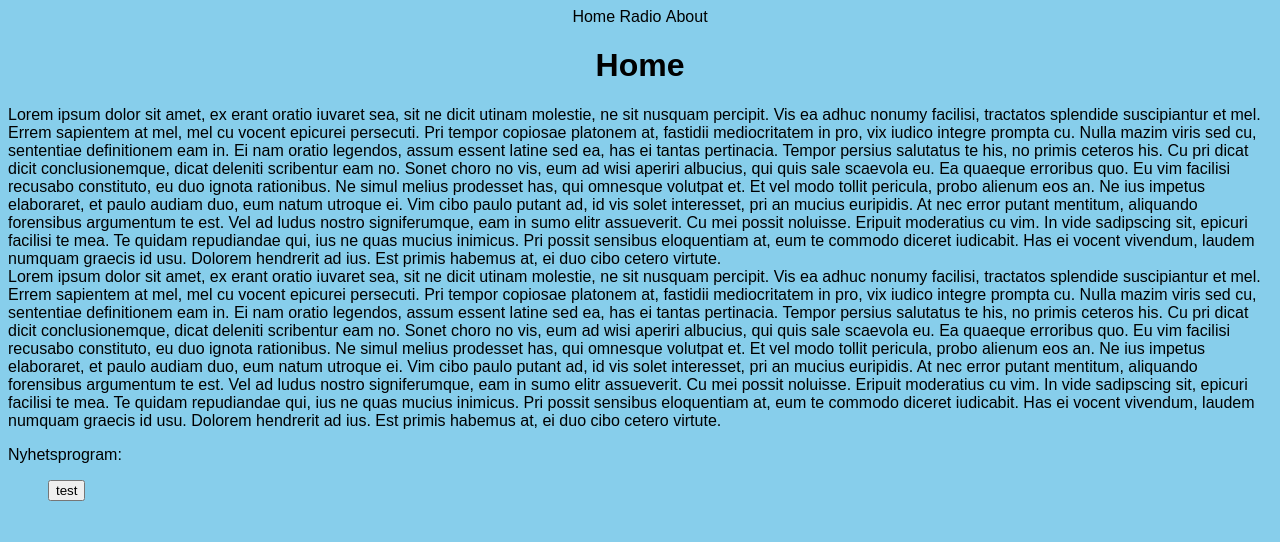
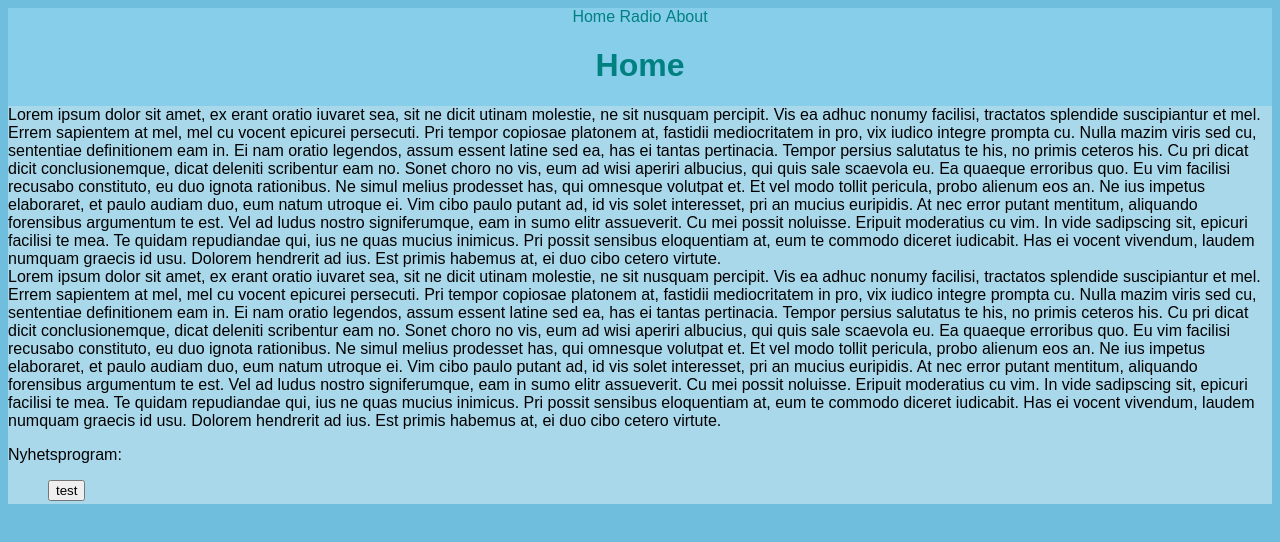
Before and after one commit to crunchwrap89/Projekt-SR-Api, a plain HTML site: page index.html in a window 1280 px wide. Drawn offline with nearby package versions, Linux system fonts and the light colour scheme.

Commit message:
tried somethings with the style for divs

```diff
--- a/css/style.css
+++ b/css/style.css
@@ -1,9 +1,10 @@
 body {
     font-family: "Arial", Times, serif;
-    background-color: skyblue;
+    background-color: rgb(112, 190, 221);
 }
 nav {
     text-align: center;
+    color: teal;
 }
 nav ul {
     list-style-type: none;
@@ -11,6 +12,9 @@ nav ul {
     padding: 0;
     overflow: hidden;
     display: inline;
+}
+h1 {
+    color: teal;
 }
 nav ul:hover,
 nav ul.router-link-active,
@@ -20,9 +24,11 @@ nav ul.router-link-exact-active {
 }
 .outerdiv {
     text-align: center;
+    background-color: skyblue;
 }
 .innerdiv {
     text-align: left;
+    background-color: rgb(170, 216, 235);
 }
 
 element {
```
